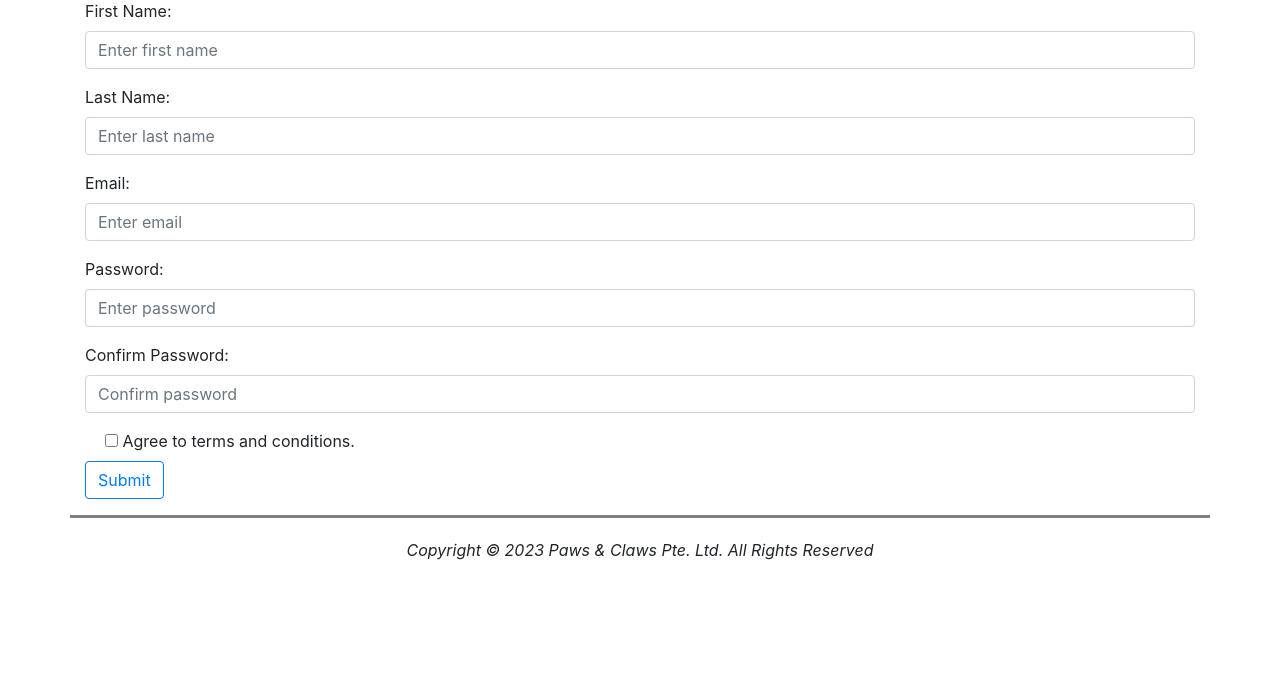
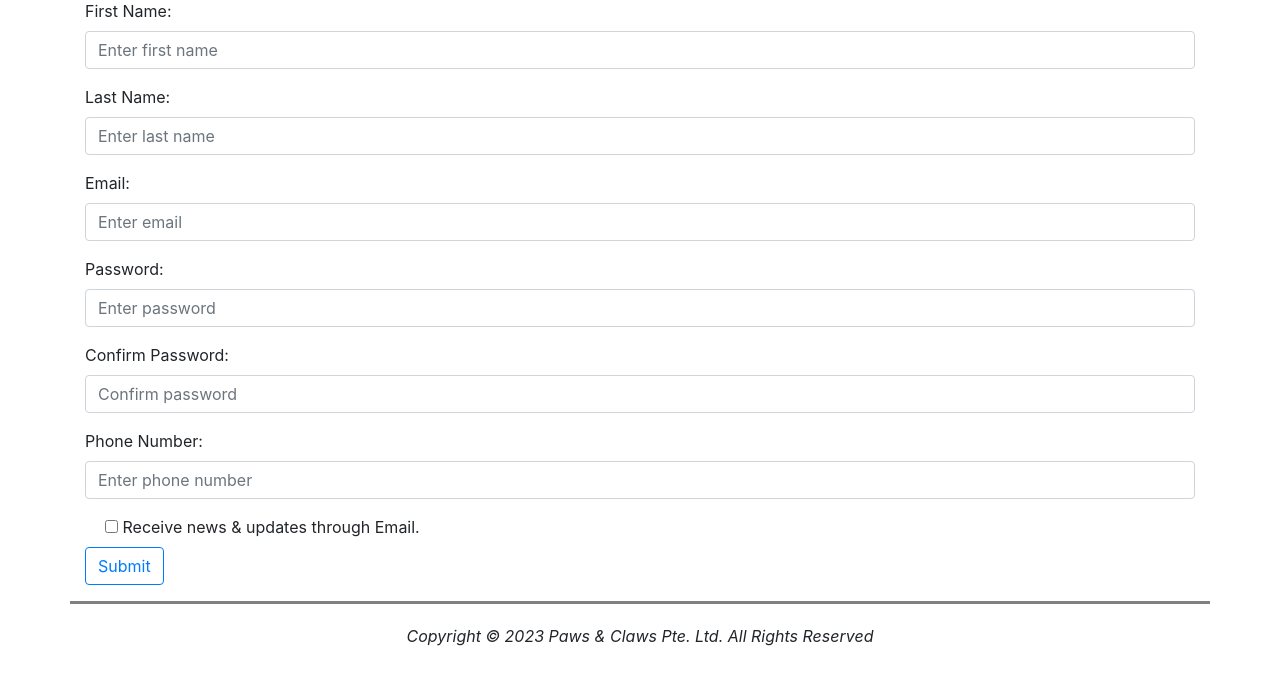
Before and after one commit to xoXen/1005_Project, a PHP site: page /register.php in a window 1280 px wide. Shown: the part 179-863 px from the top of the page. Before the commit the page ends 739 px from the top, so only its background shows below. Run offline with PHP 8.4, Linux system fonts and the light colour scheme.

```diff
--- a/Paws&Claws/register.php
+++ b/Paws&Claws/register.php
@@ -56,10 +56,14 @@
                     <label for="pwd_confirm">Confirm Password:</label>
                     <input class="form-control" type="password" id="pwd_confirm" name="pwd_confirm" placeholder="Confirm password" required>
                 </div>
+                <div class="form-group">
+                    <label for="number">Phone Number:</label>
+                    <input class="form-control" type="number" id="number" name="number" placeholder="Enter phone number">
+                </div>
                <div class="form-check">
                     <label>
-                        <input type="checkbox" name="agree">
-                        Agree to terms and conditions.
+                        <input type="checkbox" name="emailNotif">
+                        Receive news & updates through Email.
                     </label>
                 </div>
                 <div class="form-group">
```
Also changed, not shown: Paws&Claws/process_register.php (+19 -5 lines).
